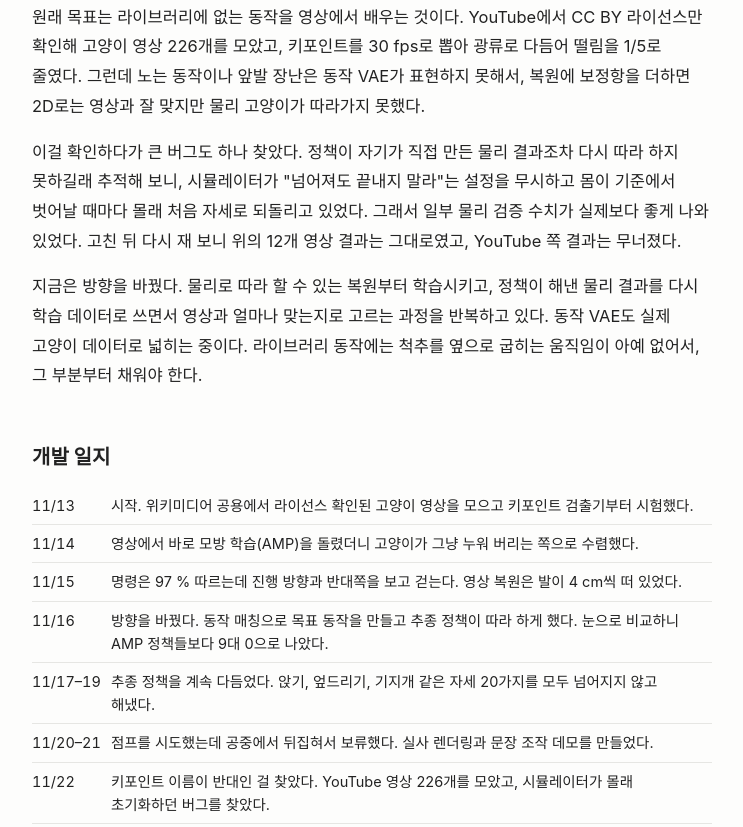
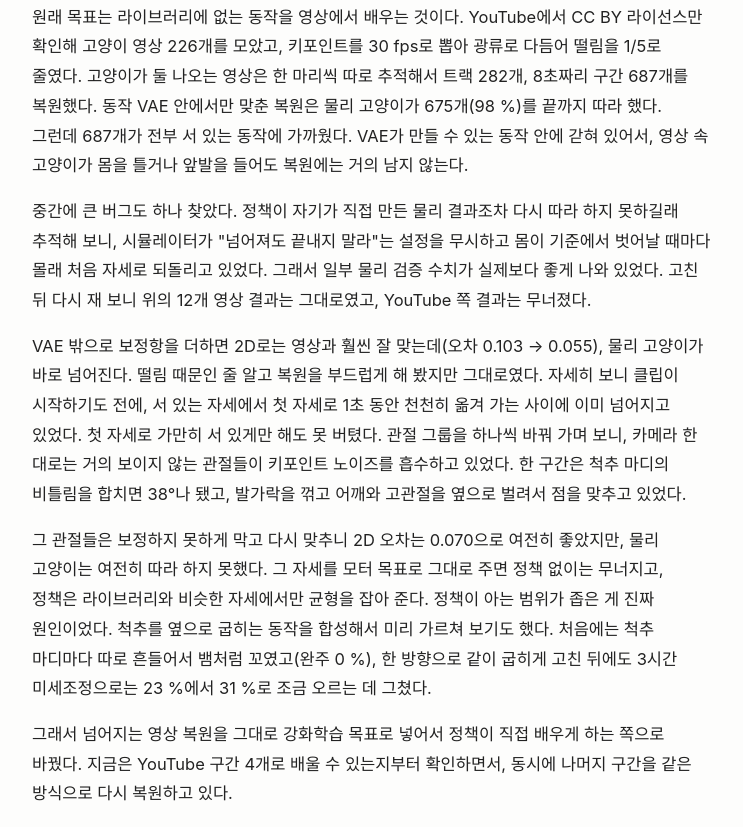
Before and after one commit to inny0127/inny0127.github.io, a plain HTML site: page catmotion/index.html in a window 1280 px wide. Shown: the part 4953-5780 px from the top of the page, without its empty margins (268-1011 px from the left). Drawn offline with Linux system fonts and the light colour scheme; a web font is replaced by a local one.

Commit message:
catmotion: 11-23 results (YouTube 687 windows, why the expressive fits fall)
Co-Authored-By: Claude Opus 5.5 <noreply@anthropic.com>

```diff
--- a/catmotion/index.html
+++ b/catmotion/index.html
@@ -66,9 +66,11 @@
   </figure>
 
   <h2>지금 막혀 있는 것</h2>
-  <p>원래 목표는 라이브러리에 없는 동작을 영상에서 배우는 것이다. YouTube에서 CC BY 라이선스만 확인해 고양이 영상 226개를 모았고, 키포인트를 30 fps로 뽑아 광류로 다듬어 떨림을 1/5로 줄였다. 그런데 노는 동작이나 앞발 장난은 동작 VAE가 표현하지 못해서, 복원에 보정항을 더하면 2D로는 영상과 잘 맞지만 물리 고양이가 따라가지 못했다.</p>
-  <p>이걸 확인하다가 큰 버그도 하나 찾았다. 정책이 자기가 직접 만든 물리 결과조차 다시 따라 하지 못하길래 추적해 보니, 시뮬레이터가 "넘어져도 끝내지 말라"는 설정을 무시하고 몸이 기준에서 벗어날 때마다 몰래 처음 자세로 되돌리고 있었다. 그래서 일부 물리 검증 수치가 실제보다 좋게 나와 있었다. 고친 뒤 다시 재 보니 위의 12개 영상 결과는 그대로였고, YouTube 쪽 결과는 무너졌다.</p>
-  <p>지금은 방향을 바꿨다. 물리로 따라 할 수 있는 복원부터 학습시키고, 정책이 해낸 물리 결과를 다시 학습 데이터로 쓰면서 영상과 얼마나 맞는지로 고르는 과정을 반복하고 있다. 동작 VAE도 실제 고양이 데이터로 넓히는 중이다. 라이브러리 동작에는 척추를 옆으로 굽히는 움직임이 아예 없어서, 그 부분부터 채워야 한다.</p>
+  <p>원래 목표는 라이브러리에 없는 동작을 영상에서 배우는 것이다. YouTube에서 CC BY 라이선스만 확인해 고양이 영상 226개를 모았고, 키포인트를 30 fps로 뽑아 광류로 다듬어 떨림을 1/5로 줄였다. 고양이가 둘 나오는 영상은 한 마리씩 따로 추적해서 트랙 282개, 8초짜리 구간 687개를 복원했다. 동작 VAE 안에서만 맞춘 복원은 물리 고양이가 675개(98 %)를 끝까지 따라 했다. 그런데 687개가 전부 서 있는 동작에 가까웠다. VAE가 만들 수 있는 동작 안에 갇혀 있어서, 영상 속 고양이가 몸을 틀거나 앞발을 들어도 복원에는 거의 남지 않는다.</p>
+  <p>중간에 큰 버그도 하나 찾았다. 정책이 자기가 직접 만든 물리 결과조차 다시 따라 하지 못하길래 추적해 보니, 시뮬레이터가 "넘어져도 끝내지 말라"는 설정을 무시하고 몸이 기준에서 벗어날 때마다 몰래 처음 자세로 되돌리고 있었다. 그래서 일부 물리 검증 수치가 실제보다 좋게 나와 있었다. 고친 뒤 다시 재 보니 위의 12개 영상 결과는 그대로였고, YouTube 쪽 결과는 무너졌다.</p>
+  <p>VAE 밖으로 보정항을 더하면 2D로는 영상과 훨씬 잘 맞는데(오차 0.103 → 0.055), 물리 고양이가 바로 넘어진다. 떨림 때문인 줄 알고 복원을 부드럽게 해 봤지만 그대로였다. 자세히 보니 클립이 시작하기도 전에, 서 있는 자세에서 첫 자세로 1초 동안 천천히 옮겨 가는 사이에 이미 넘어지고 있었다. 첫 자세로 가만히 서 있게만 해도 못 버텼다. 관절 그룹을 하나씩 바꿔 가며 보니, 카메라 한 대로는 거의 보이지 않는 관절들이 키포인트 노이즈를 흡수하고 있었다. 한 구간은 척추 마디의 비틀림을 합치면 38°나 됐고, 발가락을 꺾고 어깨와 고관절을 옆으로 벌려서 점을 맞추고 있었다.</p>
+  <p>그 관절들은 보정하지 못하게 막고 다시 맞추니 2D 오차는 0.070으로 여전히 좋았지만, 물리 고양이는 여전히 따라 하지 못했다. 그 자세를 모터 목표로 그대로 주면 정책 없이는 무너지고, 정책은 라이브러리와 비슷한 자세에서만 균형을 잡아 준다. 정책이 아는 범위가 좁은 게 진짜 원인이었다. 척추를 옆으로 굽히는 동작을 합성해서 미리 가르쳐 보기도 했다. 처음에는 척추 마디마다 따로 흔들어서 뱀처럼 꼬였고(완주 0 %), 한 방향으로 같이 굽히게 고친 뒤에도 3시간 미세조정으로는 23 %에서 31 %로 조금 오르는 데 그쳤다.</p>
+  <p>그래서 넘어지는 영상 복원을 그대로 강화학습 목표로 넣어서 정책이 직접 배우게 하는 쪽으로 바꿨다. 지금은 YouTube 구간 4개로 배울 수 있는지부터 확인하면서, 동시에 나머지 구간을 같은 방식으로 다시 복원하고 있다.</p>
 
   <h2>개발 일지</h2>
   <div class="table-wrap">
@@ -81,6 +83,7 @@
         <tr><td class="n">11/17–19</td><td>추종 정책을 계속 다듬었다. 앉기, 엎드리기, 기지개 같은 자세 20가지를 모두 넘어지지 않고 해냈다.</td></tr>
         <tr><td class="n">11/20–21</td><td>점프를 시도했는데 공중에서 뒤집혀서 보류했다. 실사 렌더링과 문장 조작 데모를 만들었다.</td></tr>
         <tr><td class="n">11/22</td><td>키포인트 이름이 반대인 걸 찾았다. YouTube 영상 226개를 모았고, 시뮬레이터가 몰래 초기화하던 버그를 찾았다.</td></tr>
+        <tr><td class="n">11/23</td><td>YouTube 구간 687개를 복원했다. 98 %를 물리로 따라 했지만 전부 서 있는 동작이었다. 척추 학습은 두 번 다 효과가 거의 없었다. 저녁에 보정항 복원이 넘어지는 원인이 척추 비틀림과 발가락, 다리 벌림이라는 걸 찾았다.</td></tr>
       </tbody>
     </table>
   </div>
```
